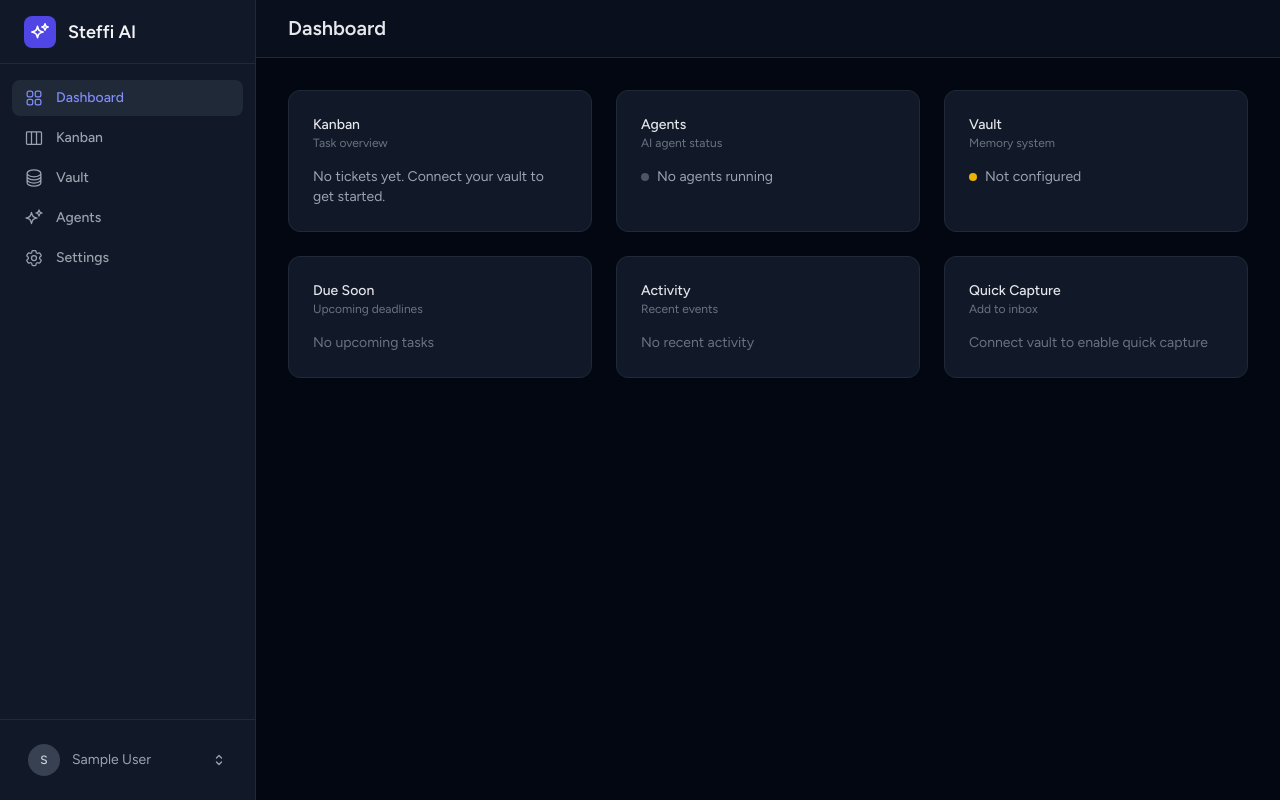
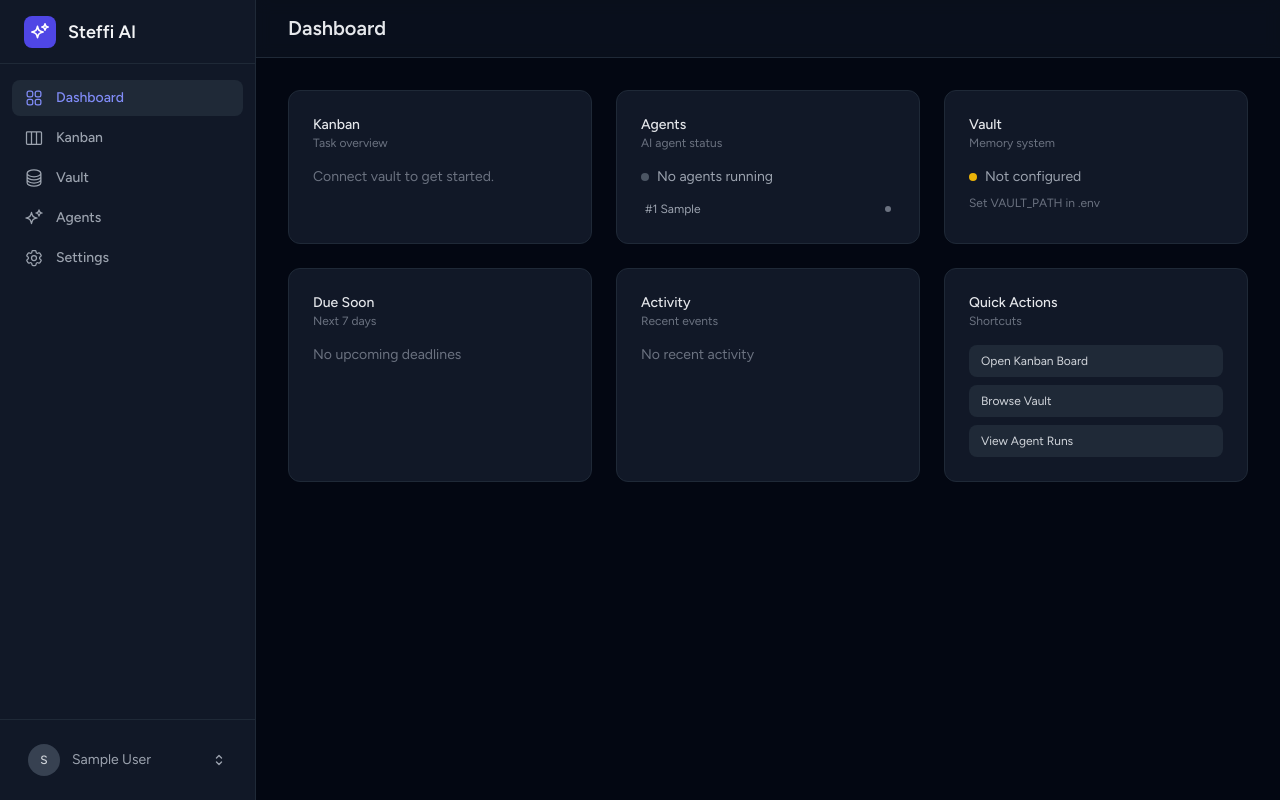
Before and after one commit to cloudqueen/ai-dashboard, a Laravel app: page /dashboard in a window 1280 px wide. Run offline with Laravel 12, Linux system fonts and the light colour scheme; a user stored in the database is signed in; tables that the repository leaves empty hold one stand-in row (values such as "Sample post"); style sheets or scripts are compiled from the project's sources; some libraries are stand-ins or nearby versions.

Commit message:
Phase 1D: Dashboard with live widget data
- DashboardController aggregates kanban summary, due dates, agent status, activity
- Dashboard shows 6 widget cards with real data from vault_notes, agent_runs, task_events
- Kanban summary counts tickets per status column
- Due Soon widget shows tasks due within 7 days
- Agent status with running count and recent runs
- Vault connection status indicator
- Quick action links to Kanban, Vault, Agents
- Recent activity feed from task events

https://claude.ai/code/session_01NKBxDvD6dLYSGUvNvXCgv1

```diff
--- /dev/null
+++ b/app/Http/Controllers/DashboardController.php
@@ -0,0 +1,63 @@
+<?php
+
+namespace App\Http\Controllers;
+
+use App\Models\AgentRun;
+use App\Models\VaultNote;
+use App\Services\Vault\VaultManager;
+use Inertia\Inertia;
+
+class DashboardController extends Controller
+{
+    public function index(VaultManager $vault)
+    {
+        $vaultConfigured = $vault->isConfigured();
+
+        $kanbanSummary = [];
+        $dueSoon = [];
+        $recentActivity = [];
+        $agentStatus = ['active' => 0, 'recent' => []];
+
+        if ($vaultConfigured) {
+            // Kanban summary
+            $statuses = config('dashboard.kanban.statuses', []);
+            foreach ($statuses as $key => $label) {
+                $count = VaultNote::tickets()->where('status', $key)->count();
+                $kanbanSummary[] = ['key' => $key, 'label' => $label, 'count' => $count];
+            }
+
+            // Due soon (next 7 days)
+            $dueSoon = VaultNote::tickets()
+                ->whereNotNull('due_date')
+                ->where('due_date', '<=', now()->addDays(7))
+                ->where('status', '!=', 'done')
+                ->orderBy('due_date')
+                ->limit(5)
+                ->get(['title', 'relative_path', 'due_date', 'priority', 'status'])
+                ->toArray();
+        }
+
+        // Agent status
+        $agentStatus = [
+            'active' => AgentRun::active()->count(),
+            'recent' => AgentRun::orderBy('created_at', 'desc')
+                ->limit(5)
+                ->get(['id', 'ticket_path', 'skill', 'status', 'duration_seconds', 'created_at'])
+                ->toArray(),
+        ];
+
+        // Recent activity (task events)
+        $recentActivity = \App\Models\TaskEvent::orderBy('created_at', 'desc')
+            ->limit(10)
+            ->get()
+            ->toArray();
+
+        return Inertia::render('Dashboard', [
+            'vaultConfigured' => $vaultConfigured,
+            'kanbanSummary' => $kanbanSummary,
+            'dueSoon' => $dueSoon,
+            'agentStatus' => $agentStatus,
+            'recentActivity' => $recentActivity,
+        ]);
+    }
+}
--- a/resources/js/Pages/Dashboard.tsx
+++ b/resources/js/Pages/Dashboard.tsx
@@ -1,69 +1,132 @@
 import AuthenticatedLayout from '@/Layouts/AuthenticatedLayout';
-import { Head } from '@inertiajs/react';
+import { Head, Link } from '@inertiajs/react';
 
-export default function Dashboard() {
+interface Props {
+    vaultConfigured: boolean;
+    kanbanSummary: { key: string; label: string; count: number }[];
+    dueSoon: { title: string; relative_path: string; due_date: string; priority: string; status: string }[];
+    agentStatus: { active: number; recent: { id: number; skill: string; status: string; created_at: string }[] };
+    recentActivity: { id: number; ticket_path: string; event_type: string; to_status: string | null; created_at: string }[];
+}
+
+export default function Dashboard({ vaultConfigured, kanbanSummary, dueSoon, agentStatus, recentActivity }: Props) {
     return (
         <AuthenticatedLayout
-            header={
-                <h2 className="text-xl font-semibold leading-tight text-gray-200">
-                    Dashboard
-                </h2>
-            }
+            header={<h2 className="text-xl font-semibold leading-tight text-gray-200">Dashboard</h2>}
         >
             <Head title="Dashboard" />
 
             <div className="grid gap-6 md:grid-cols-2 xl:grid-cols-3">
                 {/* Kanban Summary */}
-                <DashboardCard title="Kanban" description="Task overview">
-                    <div className="space-y-2 text-sm text-gray-400">
-                        <p>No tickets yet. Connect your vault to get started.</p>
-                    </div>
-                </DashboardCard>
+                <Card title="Kanban" description="Task overview">
+                    {kanbanSummary.length > 0 ? (
+                        <div className="space-y-1.5">
+                            {kanbanSummary.map((s) => (
+                                <div key={s.key} className="flex items-center justify-between">
+                                    <span className="text-xs text-gray-400">{s.label}</span>
+                                    <span className={`text-sm font-medium ${s.count > 0 ? 'text-gray-200' : 'text-gray-600'}`}>
+                                        {s.count}
+                                    </span>
+                                </div>
+                            ))}
+                        </div>
+                    ) : (
+                        <p className="text-sm text-gray-500">
+                            {vaultConfigured ? 'No tickets yet.' : 'Connect vault to get started.'}
+                        </p>
+                    )}
+                </Card>
 
                 {/* Agent Status */}
-                <DashboardCard title="Agents" description="AI agent status">
-                    <div className="flex items-center gap-2">
-                        <span className="inline-block h-2 w-2 rounded-full bg-gray-600" />
-                        <span className="text-sm text-gray-400">No agents running</span>
+                <Card title="Agents" description="AI agent status">
+                    <div className="flex items-center gap-2 mb-3">
+                        <span className={`h-2 w-2 rounded-full ${agentStatus.active > 0 ? 'bg-blue-400 animate-pulse' : 'bg-gray-600'}`} />
+                        <span className="text-sm text-gray-400">
+                            {agentStatus.active > 0 ? `${agentStatus.active} running` : 'No agents running'}
+                        </span>
                     </div>
-                </DashboardCard>
+                    {agentStatus.recent.length > 0 && (
+                        <div className="space-y-1">
+                            {agentStatus.recent.slice(0, 3).map((r) => (
+                                <Link key={r.id} href={route('agents.show', { agentRun: r.id })} className="flex items-center justify-between text-xs hover:bg-gray-800/50 rounded px-1 py-0.5">
+                                    <span className="text-gray-400">#{r.id} {r.skill}</span>
+                                    <StatusDot status={r.status} />
+                                </Link>
+                            ))}
+                        </div>
+                    )}
+                </Card>
 
                 {/* Vault Status */}
-                <DashboardCard title="Vault" description="Memory system">
+                <Card title="Vault" description="Memory system">
                     <div className="flex items-center gap-2">
-                        <span className="inline-block h-2 w-2 rounded-full bg-yellow-500" />
-                        <span className="text-sm text-gray-400">Not configured</span>
+                        <span className={`h-2 w-2 rounded-full ${vaultConfigured ? 'bg-green-500' : 'bg-yellow-500'}`} />
+                        <span className="text-sm text-gray-400">
+                            {vaultConfigured ? 'Connected' : 'Not configured'}
+                        </span>
                     </div>
-                </DashboardCard>
+                    {!vaultConfigured && (
+                        <p className="mt-2 text-xs text-gray-500">Set VAULT_PATH in .env</p>
+                    )}
+                </Card>
 
-                {/* Upcoming Due Dates */}
-                <DashboardCard title="Due Soon" description="Upcoming deadlines">
-                    <p className="text-sm text-gray-500">No upcoming tasks</p>
-                </DashboardCard>
+                {/* Due Soon */}
+                <Card title="Due Soon" description="Next 7 days">
+                    {dueSoon.length > 0 ? (
+                        <div className="space-y-2">
+                            {dueSoon.map((t) => (
+                                <Link key={t.relative_path} href={route('vault.show', { path: t.relative_path })} className="block text-xs hover:bg-gray-800/50 rounded px-1 py-1">
+                                    <div className="flex items-center justify-between">
+                                        <span className="text-gray-300 truncate">{t.title}</span>
+                                        <span className="text-gray-500 flex-shrink-0 ml-2">{t.due_date}</span>
+                                    </div>
+                                </Link>
+                            ))}
+                        </div>
+                    ) : (
+                        <p className="text-sm text-gray-500">No upcoming deadlines</p>
+                    )}
+                </Card>
 
                 {/* Recent Activity */}
-                <DashboardCard title="Activity" description="Recent events">
-                    <p className="text-sm text-gray-500">No recent activity</p>
-                </DashboardCard>
+                <Card title="Activity" description="Recent events">
+                    {recentActivity.length > 0 ? (
+                        <div className="space-y-1.5">
+                            {recentActivity.slice(0, 5).map((e) => (
+                                <div key={e.id} className="text-xs text-gray-400">
+                                    <span className="text-gray-500">{e.event_type}</span>
+                                    {e.to_status && <span> → {e.to_status}</span>}
+                                    <span className="text-gray-600 ml-1">
+                                        {e.ticket_path.replace(/\.md$/, '').split('/').pop()}
+                                    </span>
+                                </div>
+                            ))}
+                        </div>
+                    ) : (
+                        <p className="text-sm text-gray-500">No recent activity</p>
+                    )}
+                </Card>
 
-                {/* Quick Capture */}
-                <DashboardCard title="Quick Capture" description="Add to inbox">
-                    <p className="text-sm text-gray-500">Connect vault to enable quick capture</p>
-                </DashboardCard>
+                {/* Quick Actions */}
+                <Card title="Quick Actions" description="Shortcuts">
+                    <div className="space-y-2">
+                        <Link href={route('kanban')} className="block rounded-lg bg-gray-800 px-3 py-2 text-xs text-gray-300 hover:bg-gray-700 transition-colors">
+                            Open Kanban Board
+                        </Link>
+                        <Link href={route('vault')} className="block rounded-lg bg-gray-800 px-3 py-2 text-xs text-gray-300 hover:bg-gray-700 transition-colors">
+                            Browse Vault
+                        </Link>
+                        <Link href={route('agents')} className="block rounded-lg bg-gray-800 px-3 py-2 text-xs text-gray-300 hover:bg-gray-700 transition-colors">
+                            View Agent Runs
+                        </Link>
+                    </div>
+                </Card>
             </div>
         </AuthenticatedLayout>
     );
 }
 
-function DashboardCard({
-    title,
-    description,
-    children,
-}: {
-    title: string;
-    description: string;
-    children: React.ReactNode;
-}) {
+function Card({ title, description, children }: { title: string; description: string; children: React.ReactNode }) {
     return (
         <div className="rounded-xl border border-gray-800 bg-gray-900 p-6">
             <div className="mb-4">
@@ -74,3 +137,17 @@ function DashboardCard({
         </div>
     );
 }
+
+function StatusDot({ status }: { status: string }) {
+    const colors: Record<string, string> = {
+        queued: 'bg-gray-500',
+        running: 'bg-blue-400 animate-pulse',
+        completed: 'bg-green-400',
+        failed: 'bg-red-400',
+        timed_out: 'bg-yellow-400',
+    };
+
+    return (
+        <span className={`inline-block h-1.5 w-1.5 rounded-full ${colors[status] ?? colors.queued}`} />
+    );
+}
--- a/routes/web.php
+++ b/routes/web.php
@@ -1,6 +1,7 @@
 <?php
 
 use App\Http\Controllers\AgentController;
+use App\Http\Controllers\DashboardController;
 use App\Http\Controllers\KanbanController;
 use App\Http\Controllers\ProfileController;
 use App\Http\Controllers\VaultController;
@@ -14,9 +15,8 @@ Route::get('/', function () {
     return redirect()->route('login');
 });
 
-Route::get('/dashboard', function () {
-    return Inertia::render('Dashboard');
-})->middleware(['auth', 'verified'])->name('dashboard');
+Route::get('/dashboard', [DashboardController::class, 'index'])
+    ->middleware(['auth', 'verified'])->name('dashboard');
 
 Route::middleware(['auth', 'verified'])->group(function () {
     Route::get('/kanban', [KanbanController::class, 'index'])->name('kanban');
```
